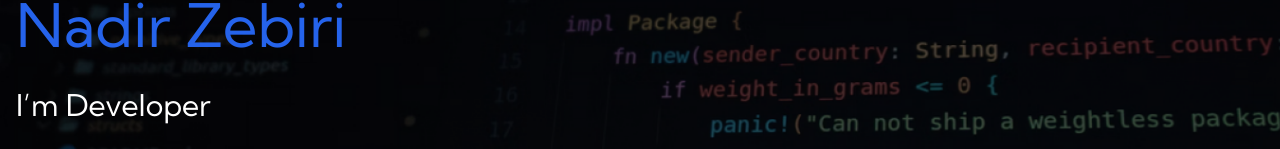
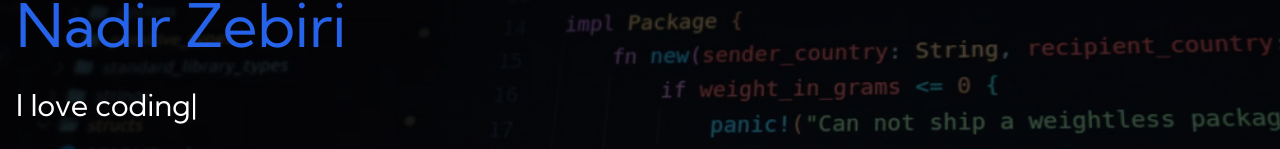
Before and after one commit to znadir/nz-portfolio, a Next.js app: page / in a window 1280 px wide. Shown: the part 265-414 px from the top of the page. Built offline with nearby package versions, Linux system fonts and the light colour scheme.

Commit message:
add typing animation

```diff
--- a/src/app/page.tsx
+++ b/src/app/page.tsx
@@ -1,4 +1,5 @@
 "use client";
+import { TypeAnimation } from "react-type-animation";
 
 function IconBtn({ href, svgIcon }: { href: string; svgIcon: JSX.Element }) {
 	return (
@@ -21,7 +22,26 @@ export default function Home() {
 
 			<div className='max-w-screen-xl p-4 mx-auto py-32 md:py-48'>
 				<h1 className='text-5xl md:text-6xl text-blue-600'>Nadir Zebiri</h1>
-				<div className='text-2xl md:text-3xl my-5 md:my-8'>I’m Developer</div>
+				<div className='text-2xl md:text-3xl my-5 md:my-8'>
+					<TypeAnimation
+						sequence={[
+							"I am developer",
+							1000,
+							"I am a designer",
+							1000,
+							"I love coding",
+							1000,
+							"I am a student",
+							1000,
+							"I appreciate clean code",
+							1000,
+							"I follow best practices",
+							1000,
+						]}
+						speed={50}
+						repeat={Infinity}
+					/>
+				</div>
 				<div className='flex space-x-4'>
 					<IconBtn
 						href='https://github.com/znadir'
```
Also changed, not shown: package.json (+5 -4 lines), 1 other file (tests, documents, lock files or other folders).
